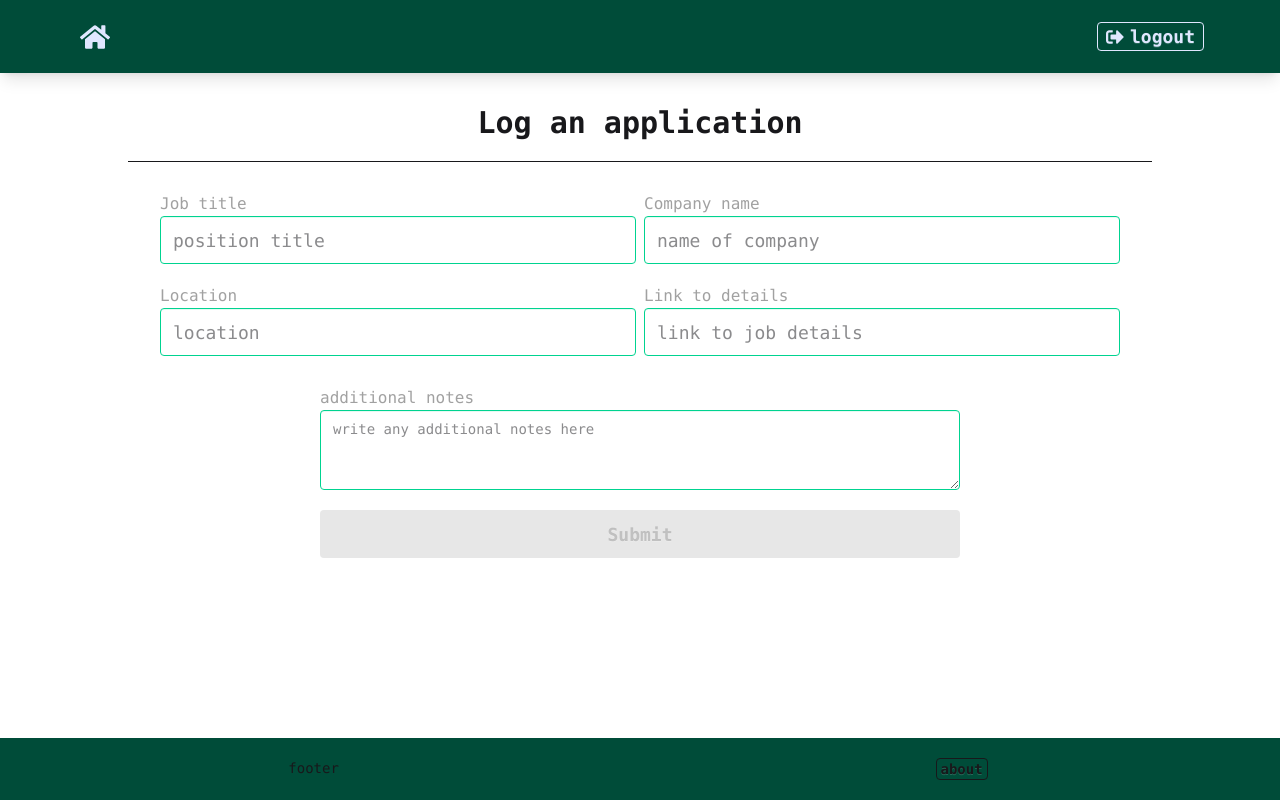
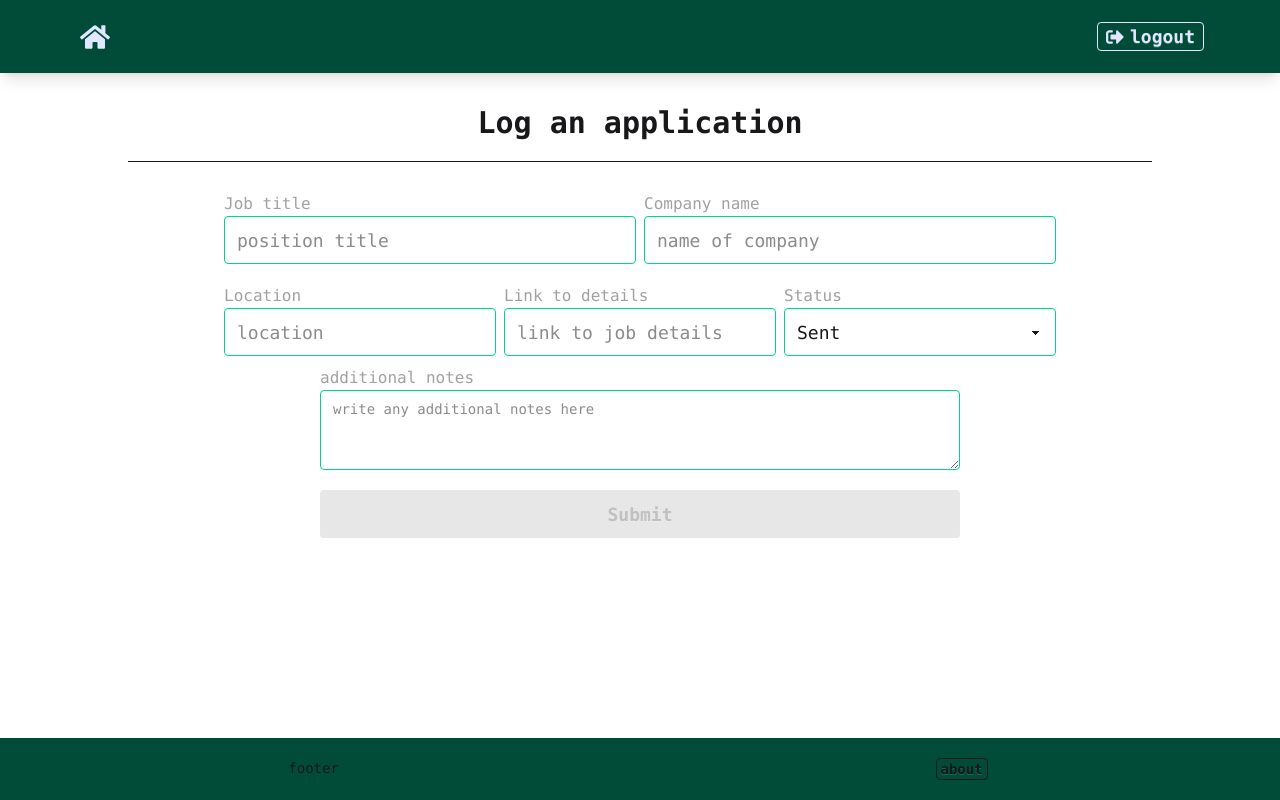
Before and after one commit to MichaelVenturi/job-tracker-app, a React app in the folder client/: page /new-application in a window 1280 px wide. Built offline with nearby package versions, Linux system fonts and the light colour scheme; sample sign-in values are in the browser's storage; the HTML template or start-up script is replaced by a standard one.

Commit message:
status field + styling

```diff
--- a/client/src/pages/ApplicationPage.tsx
+++ b/client/src/pages/ApplicationPage.tsx
@@ -39,7 +39,7 @@ const ApplicationPage = () => {
     return <h1>error</h1>;
   }
   return (
-    <div className="flex flex-col mx-auto px-10 md:px-20 mb-10 gap-5 w-full items-center justify-center md:items-start">
+    <div className="flex flex-col mx-auto px-10 md:px-20 xl:pl-50 mb-10 gap-5 w-full items-center justify-center md:items-start">
       <Link to="/application-list" className="btn btn-success">
         Go back
       </Link>
--- a/client/src/pages/EditApplication.tsx
+++ b/client/src/pages/EditApplication.tsx
@@ -72,7 +72,7 @@ const EditApplication = () => {
     });
   }, [curApp]);
 
-  const onChange = (e: React.ChangeEvent<HTMLInputElement | HTMLTextAreaElement>) => {
+  const onChange = (e: React.ChangeEvent<HTMLInputElement | HTMLTextAreaElement | HTMLSelectElement>) => {
     setFormData((prevState) => ({
       ...prevState,
       [e.target.name]: e.target.value,
@@ -124,7 +124,7 @@ const EditApplication = () => {
       <h1 className="md:text-3xl text-2xl font-bold">Edit application details</h1>
       <hr className="my-5 w-[80%] m-auto" />
       <form onSubmit={onSubmit} className="flex flex-col items-center justify-center">
-        <div className="flex lg:flex-row flex-col w-full lg:w-[75%] my-2.5 gap-2 justify-center items-center">
+        <div className="flex lg:flex-row flex-col w-full lg:w-[75%] xl:w-[65%] my-2.5 gap-2 justify-center items-center">
           <div className="w-full md:w-[75%] lg:w-[50%] max-md:px-10  flex flex-col md:items-start">
             <label htmlFor="jobTitle" className="text-neutral-400">
               Job title
@@ -141,7 +141,7 @@ const EditApplication = () => {
               autoComplete="off"
             />
           </div>
-          <div className="w-full md:w-[75%] lg:w-[50%] max-md:px-10  flex flex-col md:items-start">
+          <div className="w-full md:w-[75%] lg:w-[50%] max-md:px-10 flex flex-col md:items-start">
             <label htmlFor="companyName" className="text-neutral-400">
               Company name
             </label>
@@ -158,7 +158,7 @@ const EditApplication = () => {
             />
           </div>
         </div>
-        <div className="flex lg:flex-row flex-col w-full lg:w-[75%] my-2.5 gap-2 justify-center items-center">
+        <div className="flex lg:flex-row flex-col w-full lg:w-[75%] xl:w-[65%] my-2.5 gap-2 justify-center items-center">
           <div className="w-full md:w-[75%] lg:w-[50%] max-md:px-10 flex flex-col md:items-start">
             <label htmlFor="location" className="text-neutral-400">
               Location
@@ -191,8 +191,19 @@ const EditApplication = () => {
               autoComplete="off"
             />
           </div>
+          <div className="w-full md:w-[75%] lg:w-[50%] max-md:px-10 flex flex-col items-center md:items-start">
+            <label htmlFor="status" className="text-neutral-400">
+              Status
+            </label>
+            <select name="status" id="status" className="select select-lg select-success w-full" onChange={onChange} value={formData.status} required>
+              <option value={"Sent"}>Sent</option>
+              <option value={"Pending"}>Pending</option>
+              <option value={"Rejected"}>Rejected</option>
+              <option value={"Offer"}>Offer</option>
+            </select>
+          </div>
         </div>
-        <div className="w-full md:w-[75%] lg:w-[50%] max-md:px-10 flex flex-col mt-5 md:items-start">
+        <div className="w-full md:w-[75%] lg:w-[50%] max-md:px-10 flex flex-col md:items-start">
           <label htmlFor="notes" className="text-neutral-400">
             additional notes
           </label>
--- a/client/src/pages/NewApplication.tsx
+++ b/client/src/pages/NewApplication.tsx
@@ -9,6 +9,7 @@ interface IFormData {
   companyName: string;
   link: string;
   location: string;
+  status: string;
   notes: string;
 }
 
@@ -18,6 +19,7 @@ const NewApplication = () => {
     companyName: "",
     link: "",
     location: "",
+    status: "Sent",
     notes: "",
   });
   const [validLink, setValidLink] = useState(true);
@@ -36,7 +38,7 @@ const NewApplication = () => {
     dispatch(appReset());
   }, [dispatch, isError, isSuccess, message, navigate]);
 
-  const onChange = (e: React.ChangeEvent<HTMLInputElement | HTMLTextAreaElement>) => {
+  const onChange = (e: React.ChangeEvent<HTMLInputElement | HTMLTextAreaElement | HTMLSelectElement>) => {
     setFormData((prevState) => ({
       ...prevState,
       [e.target.name]: e.target.value,
@@ -84,8 +86,8 @@ const NewApplication = () => {
       <h1 className="md:text-3xl text-2xl font-bold">Log an application</h1>
       <hr className="my-5 w-[80%] m-auto" />
       <form onSubmit={onSubmit} className="flex flex-col items-center justify-center">
-        <div className="flex lg:flex-row flex-col w-full lg:w-[75%] my-2.5 gap-2 justify-center items-center">
-          <div className="w-full md:w-[75%] lg:w-[50%] px-10 md:px-0  flex flex-col md:items-start">
+        <div className="flex lg:flex-row flex-col w-full lg:w-[80%] xl:w-[65%] my-2.5 gap-2 justify-center items-center">
+          <div className="w-full md:w-[75%] lg:w-[50%] px-10 md:px-0 flex flex-col md:items-start">
             <label htmlFor="jobTitle" className="text-neutral-400">
               Job title
             </label>
@@ -101,7 +103,7 @@ const NewApplication = () => {
               autoComplete="off"
             />
           </div>
-          <div className="w-full md:w-[75%] lg:w-[50%] px-10 md:px-0  flex flex-col md:items-start">
+          <div className="w-full md:w-[75%] lg:w-[50%] px-10 md:px-0 flex flex-col md:items-start">
             <label htmlFor="companyName" className="text-neutral-400">
               Company name
             </label>
@@ -118,8 +120,8 @@ const NewApplication = () => {
             />
           </div>
         </div>
-        <div className="flex lg:flex-row flex-col w-full lg:w-[75%] my-2.5 gap-2 justify-center items-center">
-          <div className="w-full md:w-[75%] lg:w-[50%] px-10 md:px-0  flex flex-col md:items-start">
+        <div className="flex lg:flex-row flex-col w-full lg:w-[80%] xl:w-[65%] my-2.5 gap-2 justify-center items-center">
+          <div className="w-full md:w-[75%] lg:w-[50%] px-10 md:px-0 flex flex-col md:items-start">
             <label htmlFor="location" className="text-neutral-400">
               Location
             </label>
@@ -135,7 +137,7 @@ const NewApplication = () => {
               autoComplete="off"
             />
           </div>
-          <div className="w-full md:w-[75%] lg:w-[50%] px-10 md:px-0  flex flex-col md:items-start">
+          <div className="w-full md:w-[75%] lg:w-[50%] px-10 md:px-0 flex flex-col md:items-start">
             <label htmlFor="link" className="text-neutral-400">
               Link to details
             </label>
@@ -151,8 +153,20 @@ const NewApplication = () => {
               autoComplete="off"
             />
           </div>
+          <div className="w-full md:w-[75%] lg:w-[50%] max-md:px-10 flex flex-col md:items-start">
+            <label htmlFor="status" className="text-neutral-400">
+              Status
+            </label>
+            <select name="status" id="status" className="select select-lg select-success w-full" onChange={onChange} value={formData.status} required>
+              <option value={"Sent"}>Sent</option>
+              <option value={"Pending"}>Pending</option>
+              <option value={"Rejected"}>Rejected</option>
+              <option value={"Offer"}>Offer</option>
+            </select>
+          </div>
         </div>
-        <div className="w-full md:w-[75%] lg:w-[50%] px-10 md:px-0  flex flex-col mt-5 md:items-start">
+
+        <div className="w-full md:w-[75%] lg:w-[50%] px-10 md:px-0 flex flex-col md:items-start">
           <label htmlFor="notes" className="text-neutral-400">
             additional notes
           </label>
```
